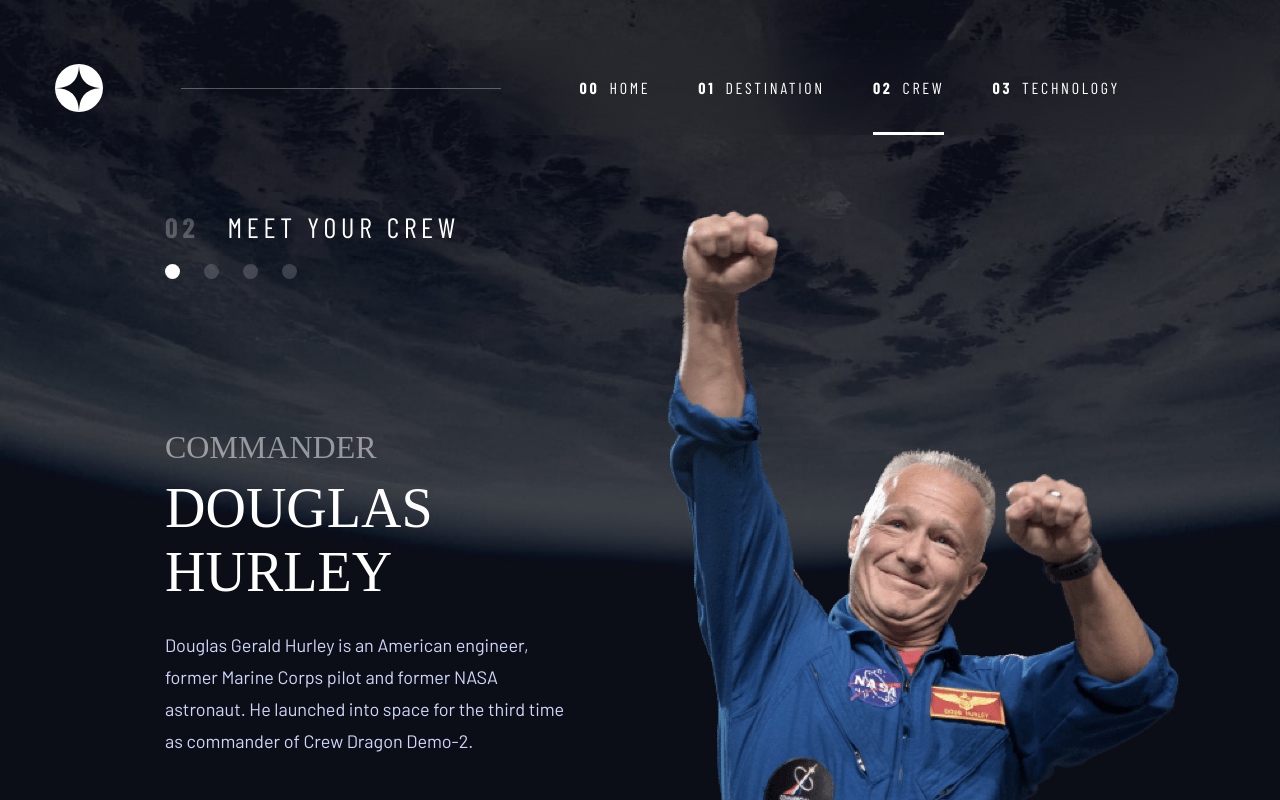
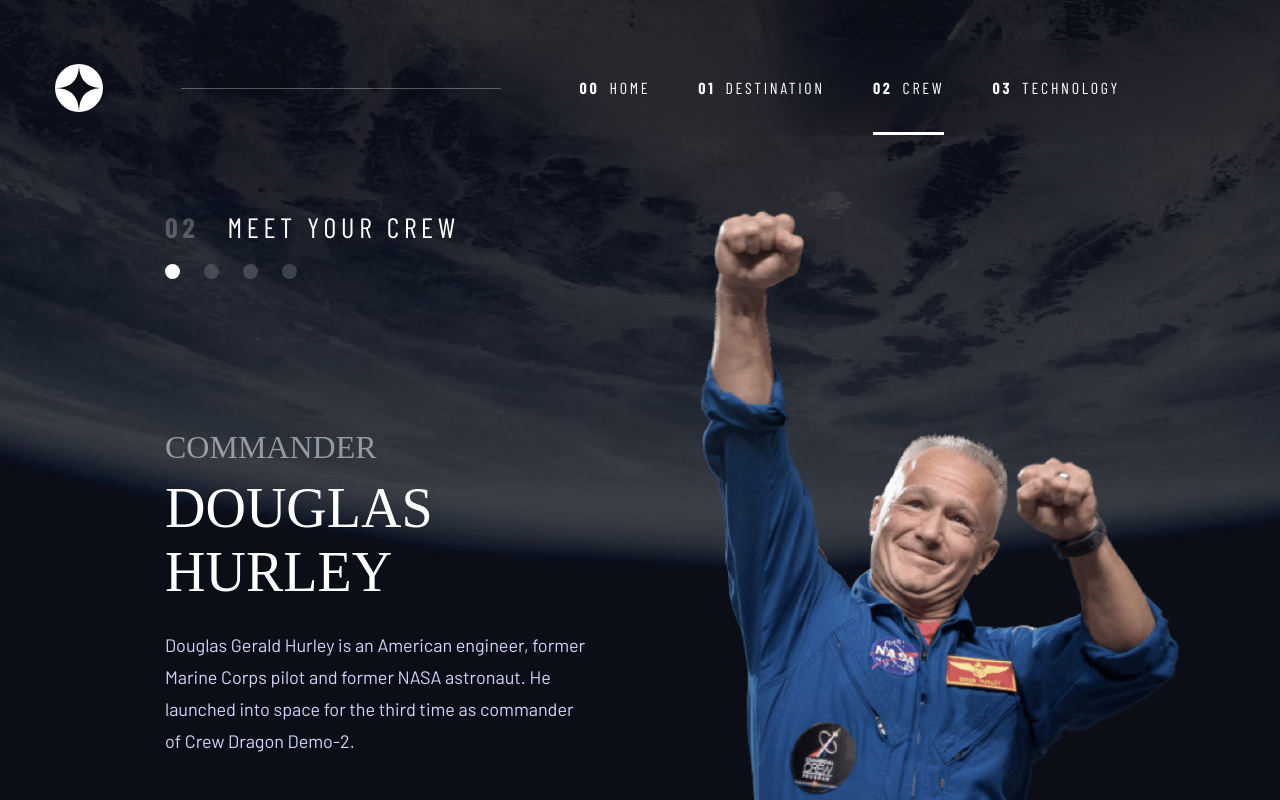
Before and after one commit to artemmatiushenko1/SpaceTourismWebsite, a React (Create React App) app: page /crew in a window 1280 px wide. Built offline with nearby package versions, Linux system fonts and the light colour scheme; a web font is replaced by a local one.

Commit message:
Styles changes

```diff
--- a/src/App.js
+++ b/src/App.js
@@ -13,6 +13,9 @@ import Technology from './components/Technology';
 import { AnimatePresence } from 'framer-motion';
 
 function App() {
+  const location = useLocation();
+  const locationPathname = location.pathname.replace('/', '');
+
   useEffect(() => {
     const bcImages = [homeBc, destinationBc, crewBc, techBc];
     bcImages.forEach((picture) => {
@@ -21,14 +24,15 @@ function App() {
     });
   }, []);
 
-  const location = useLocation().pathname.replace('/', '');
-  const loc = useLocation();
-
   return (
-    <div className={`App ${location === '' ? 'home' : location}-bc`}>
+    <div
+      className={`App ${
+        locationPathname === '' ? 'home' : locationPathname
+      }-bc`}
+    >
       <Navigation />
       <AnimatePresence exitBeforeEnter initial={false}>
-        <Routes location={loc} key={loc.pathname}>
+        <Routes location={location} key={location.pathname}>
           <Route path="/" element={<Home />} />
           <Route path="/destination" element={<Destination />} />
           <Route path="/crew" element={<Crew />} />
--- a/src/components/Crew.jsx
+++ b/src/components/Crew.jsx
@@ -21,10 +21,11 @@ export default function Crew() {
       transition={{ duration: 0.5 }}
     >
       <section className="crew">
-        <div className="crew__text-box">
+        <div className="crew__content">
           <h5 className="crew__heading heading--fifth">
             <span>02</span>Meet your crew
           </h5>
+          <div className="crew__text-box">
             <ul className="crew__dots-component">
               {crew.map((_, i) => {
                 return (
@@ -48,7 +49,10 @@ export default function Crew() {
             <h3 className="crew__member-name heading--tertiary">
               {memberData.name}
             </h3>
-          <p className="crew__member-description body-text">{memberData.bio}</p>
+            <p className="crew__member-description body-text">
+              {memberData.bio}
+            </p>
+          </div>
         </div>
         <img
           src={memberData.images.png}
--- a/src/index.scss
+++ b/src/index.scss
@@ -21,6 +21,7 @@ body {
   font-family: $font-secondary, sans-serif;
   font-size: 1.8rem;
   color: $color-text-primary;
+  background-color: #0b0d17;
 }
 
 ::selection {
@@ -28,11 +29,11 @@ body {
   color: #333;
 }
 
-// ::-webkit-scrollbar {
-//   width: 2px;
-// }
+::-webkit-scrollbar {
+  width: 2px;
+}
 
-// ::-webkit-scrollbar-thumb {
-//   background: $color-text-primary;
-//   border-radius: 50%;
-// }
+::-webkit-scrollbar-thumb {
+  background: $color-text-primary;
+  border-radius: 50%;
+}
--- a/src/sass/_crew.scss
+++ b/src/sass/_crew.scss
@@ -3,32 +3,37 @@
 @import './animations';
 
 .crew {
-  height: 84%;
+  height: 90vh;
   display: grid;
-  grid-template-columns: 1fr min-content;
-  padding-left: 16.5rem;
-  padding-top: 7.5rem;
-  padding-right: 10rem;
+  grid-template-columns: 1fr 0.9fr;
+  padding: 7.5rem 10rem 0 16.5rem;
   // animation: moveInLeft 1s cubic-bezier(0.495, 0.165, 0, 0.95);
 
-  @media only screen and (max-width: 68.75em) {
+  @media only screen and (max-width: $bp-tablet) {
     grid-template-columns: 1fr;
     justify-items: center;
     row-gap: 4rem;
     height: 100%;
-    padding-left: 0;
-    padding-right: 0;
+    padding: 7.5rem 4rem 0 4rem;
   }
 
   &__member-photo {
     align-self: end;
+    max-width: 100%;
+  }
+
+  &__text-content {
+    @media only screen and (max-width: $bp-tablet) {
+      text-align: center;
+    }
   }
 
   &__text-box {
     max-width: 80%;
 
-    @media only screen and (max-width: 68.75em) {
+    @media only screen and (max-width: $bp-tablet) {
       text-align: center;
+      margin: 0 auto;
     }
   }
 
@@ -36,7 +41,7 @@
     color: $color-text-primary;
     margin-bottom: 2rem;
 
-    @media only screen and (max-width: 68.75em) {
+    @media only screen and (max-width: $bp-tablet) {
       text-align: start;
       margin-bottom: 5rem;
     }
@@ -63,7 +68,7 @@
     column-gap: 2.4rem;
     margin-bottom: 15rem;
 
-    @media only screen and (max-width: 68.75em) {
+    @media only screen and (max-width: $bp-tablet) {
       justify-content: center;
       margin-bottom: 5rem;
     }
--- a/src/sass/_destination.scss
+++ b/src/sass/_destination.scss
@@ -3,12 +3,9 @@
 @import './animations';
 
 .destination {
-  padding: 0 16.5rem;
-  padding-top: 7.5rem;
-  padding-bottom: 7.5rem;
+  padding: 7.5rem 16.5rem;
   // animation: moveInLeft 1s cubic-bezier(0.495, 0.165, 0, 0.95);
-
-  @media only screen and (max-width: 68.75em) {
+  @media only screen and (max-width: $bp-tablet) {
     padding: 7.5rem 4rem;
   }
 
@@ -18,12 +15,11 @@
     column-gap: 8vw;
     padding-top: 6.4rem;
 
-    @media only screen and (max-width: 68.75em) {
+    @media only screen and (max-width: $bp-tablet) {
       flex-direction: column;
       row-gap: 8vw;
       align-items: center;
-      padding-right: 5rem;
-      padding-left: 5rem;
+      padding: 6.4rem 5rem 0 5rem;
     }
   }
 
@@ -46,7 +42,7 @@
 
   &__text-box {
     max-width: 44.4rem;
-    @media only screen and (max-width: 68.75em) {
+    @media only screen and (max-width: $bp-tablet) {
       max-width: 100%;
       text-align: center;
     }
@@ -58,7 +54,7 @@
     column-gap: 3.5rem;
     margin-bottom: 3rem;
 
-    @media only screen and (max-width: 68.75em) {
+    @media only screen and (max-width: $bp-tablet) {
       justify-content: center;
     }
   }
--- a/src/sass/_home.scss
+++ b/src/sass/_home.scss
@@ -7,22 +7,19 @@
   grid-template-columns: min-content 1fr;
   column-gap: 10vw;
   align-items: center;
-  padding: 0 16.5rem;
-  padding-top: 25rem;
-  padding-bottom: 7.5rem;
+  padding: 25rem 16.5rem 7.5rem 16.5rem;
   transition: all 0.2s ease;
   // animation: moveInLeft 1s cubic-bezier(0.495, 0.165, 0, 0.95);
 
-  @media only screen and (max-width: 68.75em) {
+  @media only screen and (max-width: $bp-tablet) {
     grid-template-columns: 1fr;
     align-items: center;
     row-gap: 15.6rem;
-    padding: 0;
-    padding-top: 10rem;
+    padding: 10rem 4rem 0 4rem;
   }
 
   &__text-box {
-    @media only screen and (max-width: 68.75em) {
+    @media only screen and (max-width: $bp-tablet) {
       text-align: center;
       max-width: 50rem;
       justify-self: center;
@@ -45,8 +42,13 @@
 
   &__btn-explore {
     justify-self: end;
-    @media only screen and (max-width: 68.75em) {
+    @media only screen and (max-width: $bp-tablet) {
       justify-self: center;
+    }
+    transition: all 0.2s ease;
+
+    &:hover {
+      transform: scale(1.05);
     }
   }
 
@@ -65,7 +67,7 @@
     justify-content: center;
     position: relative;
 
-    @media only screen and (max-width: 68.75em) {
+    @media only screen and (max-width: $bp-tablet) {
       width: 24rem;
       height: 24rem;
     }
--- a/src/sass/_navigation.scss
+++ b/src/sass/_navigation.scss
@@ -4,19 +4,12 @@
   display: grid;
   grid-template-columns: 1fr 1fr;
   align-items: center;
-  padding-left: 5.5rem;
-  padding-top: 4rem;
+  padding: 4rem 0 0 5.5rem;
 
-  @media only screen and (max-width: 68.75em) {
-    padding-top: 0;
+  @media only screen and (max-width: $bp-tablet) {
     grid-template-columns: min-content 1fr;
     column-gap: 20%;
-    padding-left: 4rem;
-  }
-
-  &__logo {
-    @media only screen and (max-width: 68.75em) {
-    }
+    padding: 0 0 0 4rem;
   }
 
   &__links {
@@ -31,7 +24,7 @@
     padding: 3.8rem 16rem 0 12rem;
     position: relative;
 
-    @media only screen and (max-width: 68.75em) {
+    @media only screen and (max-width: $bp-tablet) {
       padding: 0;
       padding-top: 3.8rem;
       column-gap: 0;
@@ -48,7 +41,7 @@
       width: 25vw;
       background-color: rgba($color-text-primary, 0.3);
 
-      @media only screen and (max-width: 68.75em) {
+      @media only screen and (max-width: $bp-tablet) {
         display: none;
       }
     }
@@ -63,7 +56,7 @@
       font-weight: 700;
       margin-right: 1rem;
 
-      @media only screen and (max-width: 68.75em) {
+      @media only screen and (max-width: $bp-tablet) {
         display: none;
       }
     }
--- a/src/sass/_technology.scss
+++ b/src/sass/_technology.scss
@@ -7,14 +7,12 @@
   grid-template-columns: min-content 1fr 1fr;
   column-gap: 8rem;
   row-gap: 2.6rem;
-  padding-left: 16.5rem;
-  padding-top: 7.5rem;
-  padding-bottom: 3.5rem;
+  padding: 7.5rem 0 3rem 16.5rem;
   // animation: moveInLeft 1s cubic-bezier(0.495, 0.165, 0, 0.95);
 
-  @media only screen and (max-width: 68.75em) {
+  @media only screen and (max-width: $bp-tablet) {
     grid-template-columns: 1fr;
-    padding: 0;
+    padding: 0 0 7rem 0;
     row-gap: 5.6rem;
   }
 
@@ -29,7 +27,7 @@
       font-weight: 700;
     }
 
-    @media only screen and (max-width: 68.75em) {
+    @media only screen and (max-width: $bp-tablet) {
       margin-bottom: 0;
       margin-top: 4rem;
       padding-left: 3.8rem;
@@ -48,7 +46,7 @@
   &__dots-component {
     align-self: center;
 
-    @media only screen and (max-width: 68.75em) {
+    @media only screen and (max-width: $bp-tablet) {
       display: flex;
       column-gap: 1.6rem;
       justify-content: center;
@@ -71,7 +69,7 @@
     &:not(:last-child) {
       margin-bottom: 3.2rem;
 
-      @media only screen and (max-width: 68.75em) {
+      @media only screen and (max-width: $bp-tablet) {
         margin-bottom: 0;
       }
     }
@@ -89,7 +87,7 @@
   &__text-box {
     align-self: center;
 
-    @media only screen and (max-width: 68.75em) {
+    @media only screen and (max-width: $bp-tablet) {
       text-align: center;
       padding: 0 11.7rem;
     }
@@ -99,7 +97,7 @@
     justify-self: end;
     max-width: 100%;
 
-    @media only screen and (max-width: 68.75em) {
+    @media only screen and (max-width: $bp-tablet) {
       width: 100%;
       grid-row: 2 / 3;
     }
--- a/src/sass/_variables.scss
+++ b/src/sass/_variables.scss
@@ -4,3 +4,6 @@ $font-tertiary: 'Barlow Condensed';
 
 $color-text-primary: #ffffff;
 $color-text-secondary: #d0d6f9;
+
+$bp-tablet: 68.75em; //1100px
+$bp-phone: 37.5em; //600px
```
Lines whose indentation alone changed are shown as unchanged.
